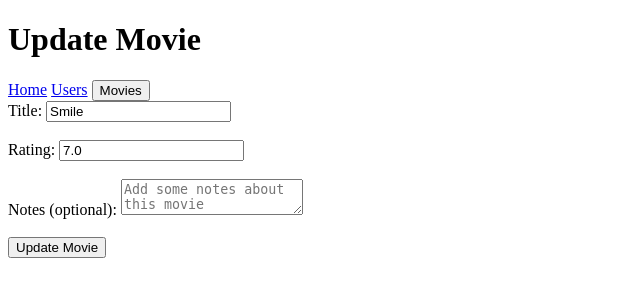
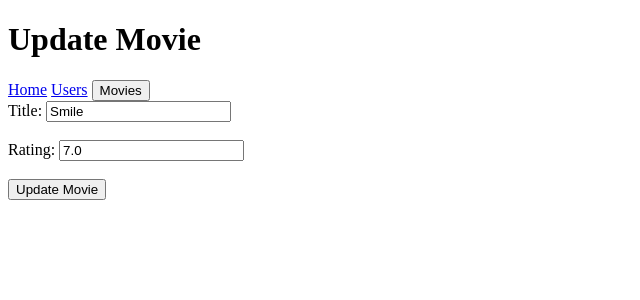
Before and after one commit to Ell-716/MovieWeb_App, a Flask app: page /users/1/update_movie/3 in a window 1280 px wide. Shown: the top 300 px of the page, without its empty margins (0-640 px from the left). Run offline with Flask 3, Linux system fonts and the light colour scheme.

Commit message:
Adjust small details.

```diff
--- a/app.py
+++ b/app.py
@@ -148,7 +148,7 @@ def update_movie(user_id, movie_id):
                                    warning_message=warning_message, user_id=user_id)
 
         try:
-            data.update_movie(movie_id=movie_id, title=custom_title, rating=custom_rating)
+            data.update_movie(movie_id=movie_id, user_id=user_id, rating=custom_rating)
         except Exception as e:
             print(f"Error updating movie: {e}")
             error_message = "An error occurred while updating the movie. Please try again."
@@ -161,7 +161,7 @@ def update_movie(user_id, movie_id):
 
 
 @app.route('/users/<int:user_id>/delete_movie/<int:movie_id>', methods=['GET'])
-def delete_movie_route(user_id, movie_id):
+def delete_movie(user_id, movie_id):
     """Delete a movie from a user's collection."""
     try:
         movie_to_delete = data.delete_movie(user_id, movie_id)
--- a/datamanager/sqlite_data_manager.py
+++ b/datamanager/sqlite_data_manager.py
@@ -262,14 +262,12 @@ class SQLiteDataManager(DataManagerInterface):
             self.db.session.rollback()
             return None  # Return None in case of an error
 
-    def update_movie(self, movie_id, title=None, director=None, release_year=None, rating=None):
+    def update_movie(self, movie_id, user_id, rating=None):
         """
         Update the details of an existing movie in the database.
         Args:
             movie_id (int): The ID of the movie to update.
-            title (str, optional): The new title of the movie. Defaults to None.
-            director (str, optional): The new director of the movie. Defaults to None.
-            release_year (int, optional): The new release year of the movie. Defaults to None.
+            user_id (int): The ID of the user to update.
             rating (float, optional): The new rating of the movie. Defaults to None.
         Returns:
             str: A success message if the movie is updated successfully.
@@ -280,10 +278,6 @@ class SQLiteDataManager(DataManagerInterface):
             if not movie_to_update:
                 return f"Movie with ID {movie_id} does not exist."
 
-            # Update the movie details
-            movie_to_update.title = title or movie_to_update.title
-            movie_to_update.director = director or movie_to_update.director
-            movie_to_update.release_year = release_year or movie_to_update.release_year
             movie_to_update.rating = rating or movie_to_update.rating
 
             # Commit the changes
--- a/templates/update_movie.html
+++ b/templates/update_movie.html
@@ -46,12 +46,6 @@
             required
         ><br><br>
 
-        <label for="notes">Notes (optional):</label>
-        <textarea
-            id="notes"
-            name="notes"
-            placeholder="Add some notes about this movie">{{ movie.notes or '' }}</textarea><br><br>
-
         <input type="submit" value="Update Movie">
     </form>
 </body>
--- a/templates/user_movies.html
+++ b/templates/user_movies.html
@@ -32,7 +32,7 @@
                         </a>
 
                         <!-- Delete Button -->
-                        <form action="{{ url_for('delete_movie_route', user_id=user.id, movie_id=movie.id) }}" method="GET" style="display:inline;">
+                        <form action="{{ url_for('delete_movie', user_id=user.id, movie_id=movie.id) }}" method="GET" style="display:inline;">
                             <button type="submit">Delete Movie</button>
                         </form>
                     </li>
```
Also changed, not shown: datamanager/data_manager.py (+2 -5 lines), data/movies.sqlite.
